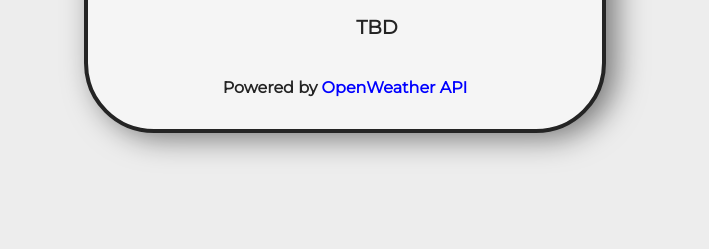
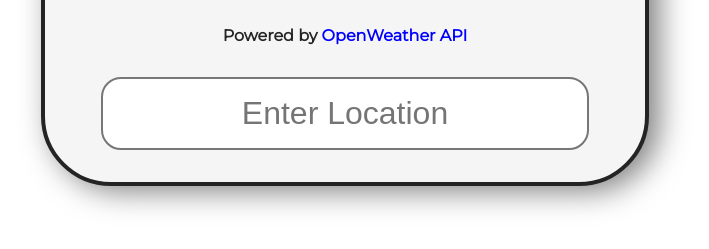
Before and after one commit to kev-luk/weather-app, a website: page public/index.html in a window 1280 px wide. Shown: the part 427-676 px from the top of the page, without its empty margins (295-1004 px from the left). Drawn offline with Linux system fonts and the light colour scheme.

Commit message:
Added search bar for location search function

```diff
--- a/public/index.html
+++ b/public/index.html
@@ -32,6 +32,13 @@
                     </a>
                 </p>
             </div>
+            <div class="search-bar-container">
+                <input
+                    type="text"
+                    class="search-bar"
+                    placeholder="Enter Location"
+                />
+            </div>
         </div>
         <script src="app.js"></script>
     </body>
--- a/public/style.css
+++ b/public/style.css
@@ -30,7 +30,7 @@
 
 body {
     font-family: 'Montserrat', sans-serif;
-    background: #ededed;
+    background: #ffffff;
     color: #242424;
     display: flex;
     justify-content: center;
@@ -83,6 +83,16 @@ body {
     opacity: 0.7;
 }
 
+.search-bar {
+    text-align: center;
+    margin-top: 1em;
+    font-size: 2rem;
+    border: 2px solid #777;
+    border-radius: 20px;
+    padding: 0.5em 1em;
+    outline: none;
+}
+
 .reference-api {
     margin-top: 2em;
     font-weight: 600;
```
